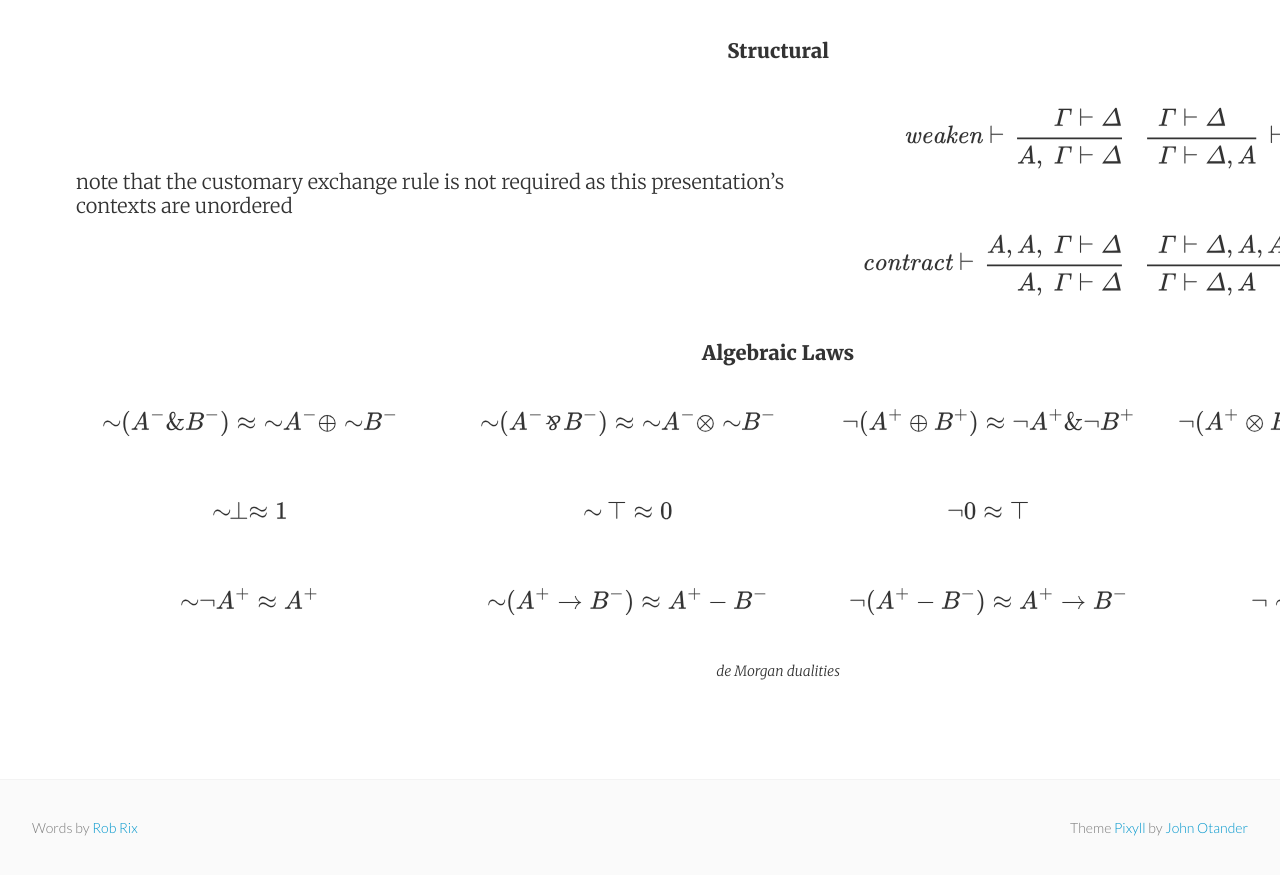
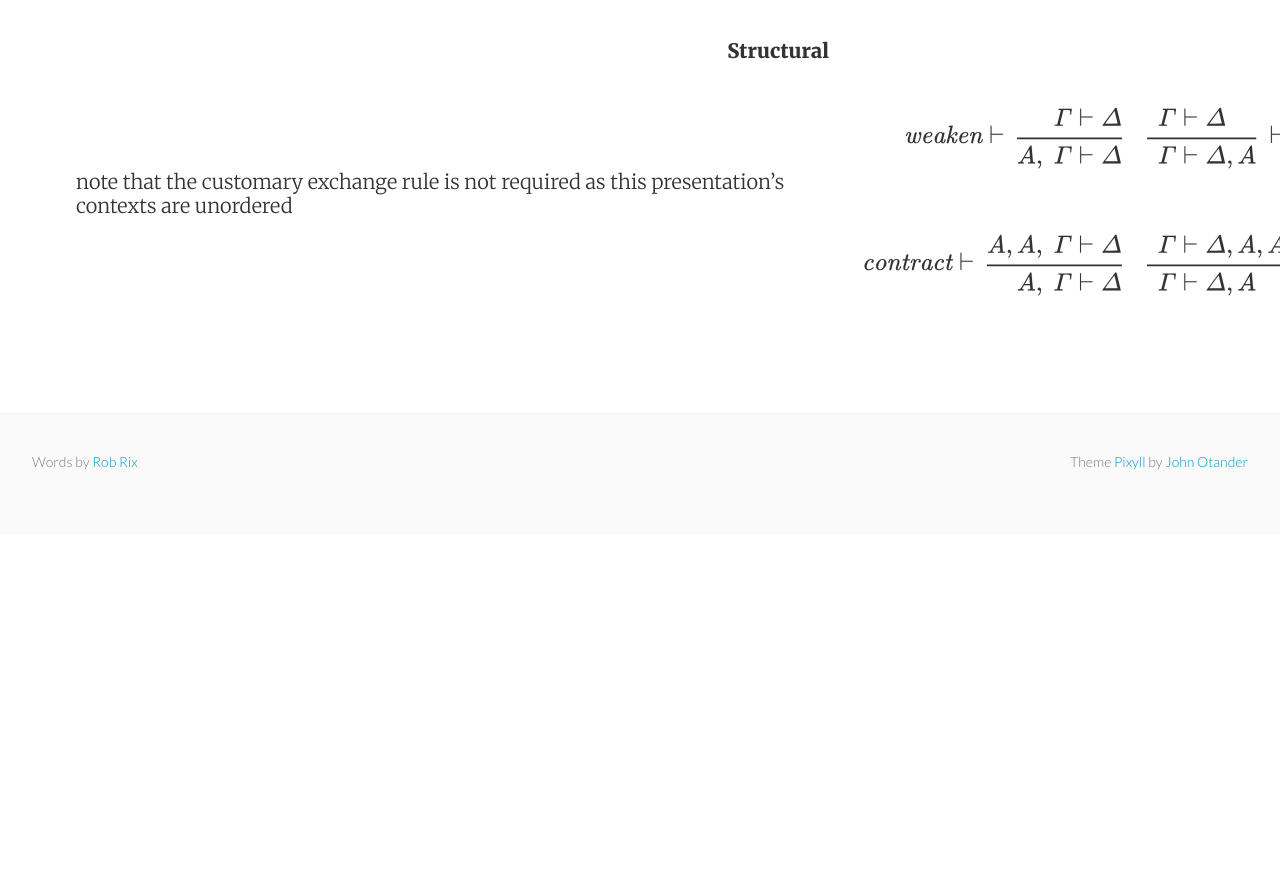
Before and after one commit to robrix/robrix.github.io, a Jekyll site: the page docs/posts/2021-06-07-duality/index.html, which Jekyll copies as it is, in a window 1280 px wide and 900 px high, scrolled down 4531 px. Shown: the top 875 px of the window. Built offline with Jekyll 4.4.1, drawn with Linux system fonts in a browser that asks for light colours; after the commit the page ends 5065 px from its top, so only the background shows below that; some of the changed text lies outside the part shown.

Commit message:
:fire: the separate algebraic law rows.

```diff
--- a/docs/posts/2021-06-07-duality/index.html
+++ b/docs/posts/2021-06-07-duality/index.html
@@ -59,7 +59,7 @@
   <h1>Duality</h1>
   <span class="post-meta">Jun 7, 2021</span><br>
 
-  <span class="post-meta small">13 minute read</span>
+  <span class="post-meta small">12 minute read</span>
 </div>
 
 <article class="post-content">
@@ -714,62 +714,6 @@ note that the customary exchange rule is not required as this presentation’s c
         $$</span>
 </td>
 </tr>
-<tr>
-<th colspan="4">
-<a name="algebraic-laws">Algebraic Laws</a>
-</th>
-</tr>
-<tr>
-<td>
-\[ \sim \kern -3pt (A^- \&amp; B^-) ≈\kern 3pt \sim \kern -3pt A^- ⊕ \sim \kern -3pt B^- \]
-</td>
-<td>
-\[ \sim \kern -3pt (A^- ⅋\ \ \ B^-) ≈\kern 3pt \sim \kern -3pt A^- ⊗ \sim \kern -3pt B^- \]
-</td>
-<td>
-\[ ¬(A^+ ⊕ B^+) ≈ ¬A^+ \&amp; ¬B^+ \]
-</td>
-<td>
-\[ ¬(A^+ ⊗ B^+) ≈ ¬A^+ ⅋\ \ \ ¬B^+ \]
-</td>
-</tr>
-<tr>
-<td>
-<span class="math display">$$
-        \sim \kern -1pt ⊥ ≈ 1
-        $$</span>
-</td>
-<td>
-<span class="math display">$$
-        \sim \kern -1pt ⊤ ≈ 0
-        $$</span>
-</td>
-<td>
-\[ ¬0 ≈ ⊤ \]
-</td>
-<td>
-\[ ¬1 ≈ ⊥ \]
-</td>
-</tr>
-<tr>
-<td>
-\[ \sim \kern -3pt ¬A^+ ≈ A^+ \]
-</td>
-<td>
-\[ \sim \kern -3pt (A^+ → B^-) ≈ A^+ - B^- \]
-</td>
-<td>
-\[ ¬(A^+ - B^-) ≈ A^+ → B^- \]
-</td>
-<td>
-\[ ¬\sim \kern -3pt A^- ≈ A^- \]
-</td>
-</tr>
-<tr>
-<td class="caption" colspan="4">
-de Morgan dualities
-</td>
-</tr>
 </tbody>
 </table>
 </article>
```
Also changed, not shown: docs/feed.xml (+0 -56 lines), posts/2021-06-07-duality.md (+0 -74 lines).
